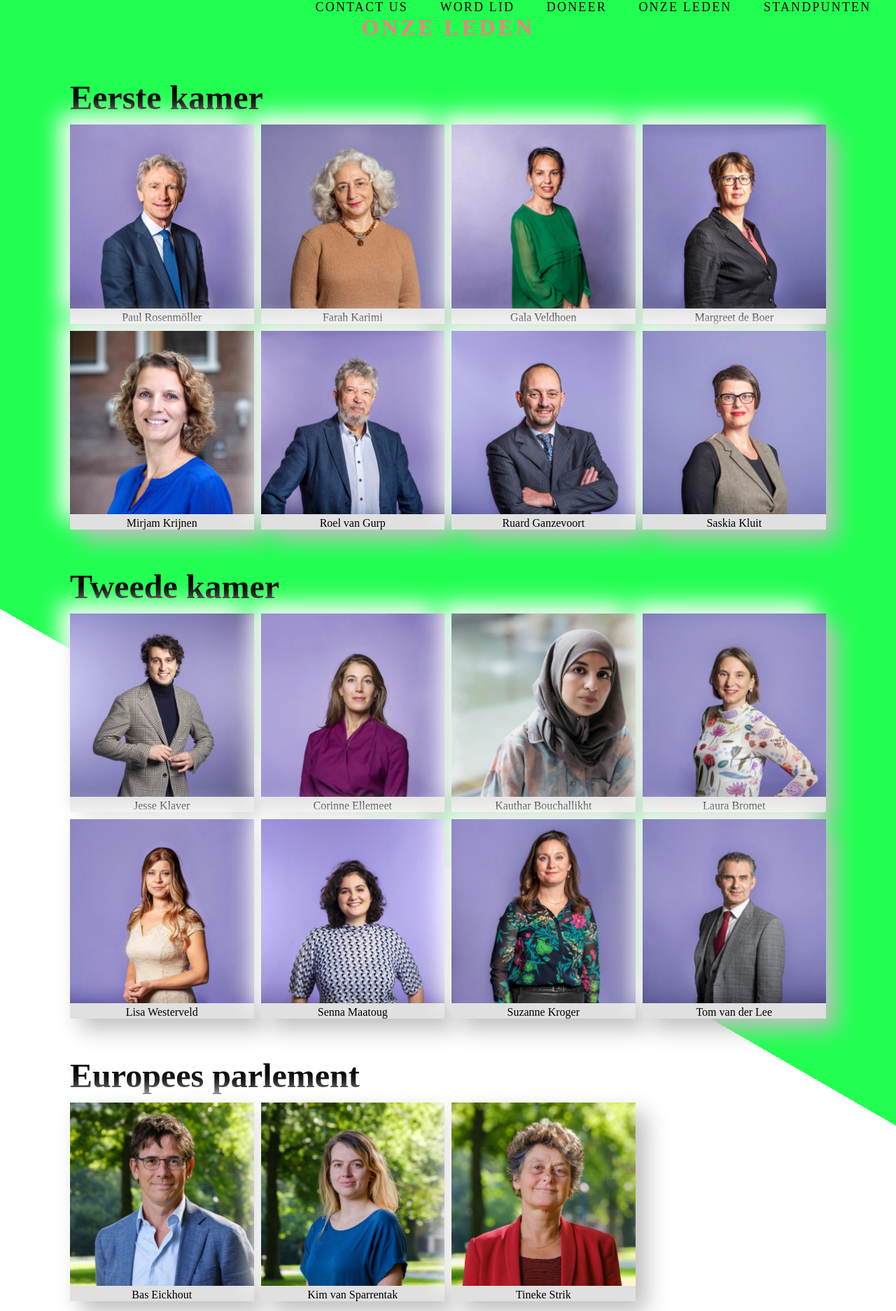
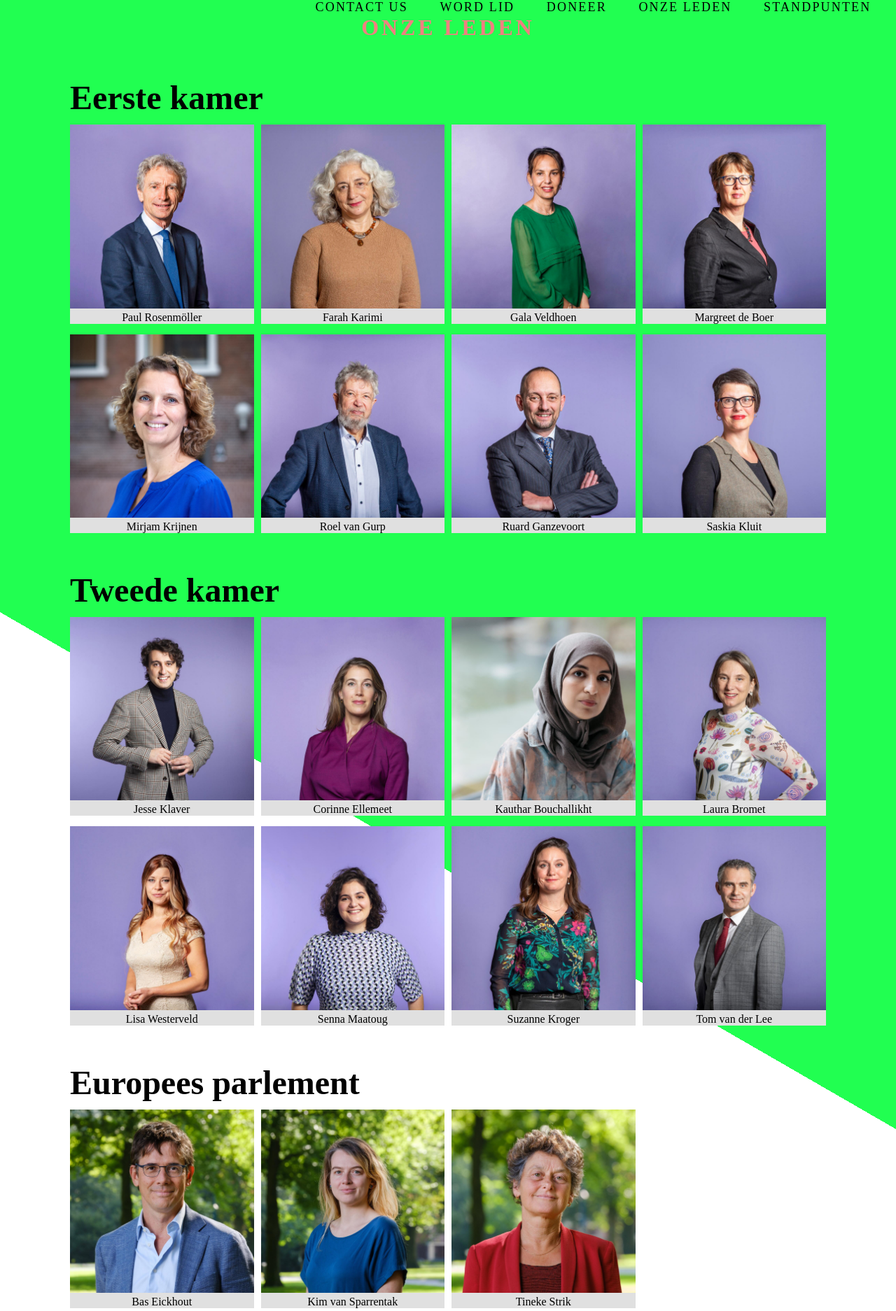
Before and after one commit to JustAGoofBall/summa-project-2, a PHP site: page /leden.php in a window 1280 px wide. Shown: the part 47-1921 px from the top of the page at 70% size. Run offline with PHP 8.4, Linux system fonts and the light colour scheme; some libraries are stand-ins or nearby versions.

Commit message:
leden update

```diff
--- a/Web project/CSS/leden.css
+++ b/Web project/CSS/leden.css
@@ -10,7 +10,7 @@ main {
     grid-template-columns: repeat(4, 1fr);
     grid-template-rows: repeat(auto);
     grid-column-gap: 10px;
-    grid-row-gap: 10px;
+    grid-row-gap: 15px;
     margin-top: 1%;
 }
 
@@ -20,3 +20,13 @@ h4 {
     font-size: 300%;
     margin-top: 5%;
 }
+
+.leden-card {
+    text-align: center;
+    background: #e0e0e0;
+
+}
+
+.leden-card img {
+    width: 100%;
+}
--- a/Web project/leden.php
+++ b/Web project/leden.php
@@ -29,92 +29,92 @@
         <h1>ONZE LEDEN</h1>
         <h2>Eerste kamer</h2>
         <div class="eerstekamer-leden">
-            <div class="card">
+            <div class="leden-card">
                 <img src="ledenfoto's/Eerstekamer/Paul_Rosenmöller_portret_.jpg" alt="">
                 <p>Paul Rosenmöller</p>
             </div>
-            <div class="card">
+            <div class="leden-card">
                 <img src="ledenfoto's/Eerstekamer/Farah_Karimi.jpg" alt="">
                 <p>Farah Karimi</p>
             </div>
-            <div class="card">
+            <div class="leden-card">
                 <img src="ledenfoto's/Eerstekamer/Gala_Veldhoen_Eerste_Kamer.jpg" alt="">
                 <p>Gala Veldhoen</p>
             </div>
-            <div class="card">
+            <div class="leden-card">
                 <img src="ledenfoto's/Eerstekamer/Margreet_de_Boer.jpg" alt="">
                 <p>Margreet de Boer</p>
             </div>
-            <div class="card">
+            <div class="leden-card">
                 <img src="ledenfoto's/Eerstekamer/Mirjam_Krijnen.jpeg" alt="">
                 <p>Mirjam Krijnen</p>
             </div>
-            <div class="card">
+            <div class="leden-card">
                 <img src="ledenfoto's/Eerstekamer/Roel_van_Gurp.jpg" alt="">
                 <p>Roel van Gurp</p>
             </div>
-            <div class="card">
+            <div class="leden-card">
                 <img src="ledenfoto's/Eerstekamer/Ruard_Ganzevoort.jpg" alt="">
                 <p>Ruard Ganzevoort</p>
             </div>
-            <div class="card">
+            <div class="leden-card">
                 <img src="ledenfoto's/Eerstekamer/Saskia_Kluit.jpg" alt="">
                 <p>Saskia Kluit</p>
             </div>
         </div>
         <h3>Tweede kamer</h3>
         <div class="tweedekamer-leden">
-            <div class="card">
+            <div class="leden-card">
                 <img src="ledenfoto's/Tweedekamer/Jesse_Klaver_portret.jpg" alt="">
                 <p>Jesse Klaver</p>
             </div>
 
-            <div class="card">
+            <div class="leden-card">
                 <img src="ledenfoto's/Tweedekamer/Corinne_Ellemeet_portret.jpg" alt="">
                 <p>Corinne Ellemeet</p>
             </div>
 
-            <div class="card">
+            <div class="leden-card">
                 <img src="ledenfoto's/Tweedekamer/Kauthar_Lotte_Dale.jpg" alt="">
                 <p>Kauthar Bouchallikht</p>
             </div>
 
-            <div class="card">
+            <div class="leden-card">
                 <img src="ledenfoto's/Tweedekamer/Laura_Bromet.jpg" alt="">
                 <p>Laura Bromet</p>
             </div>
 
-            <div class="card">
+            <div class="leden-card">
                 <img src="ledenfoto's/Tweedekamer/Lisa_Westerveld_portret.jpg" alt="">
                 <p>Lisa Westerveld</p>
             </div>
 
-            <div class="card">
+            <div class="leden-card">
                 <img src="ledenfoto's/Tweedekamer/Senna_Maatoug_Portret.jpg" alt="">
                 <p>Senna Maatoug</p>
             </div>
 
-            <div class="card">
+            <div class="leden-card">
                 <img src="ledenfoto's/Tweedekamer/Suzanne_Kroger_portret.jpg" alt="">
                 <p>Suzanne Kroger</p>
             </div>
 
-            <div class="card">
+            <div class="leden-card">
                 <img src="ledenfoto's/Tweedekamer/Tom_van_der_Lee.jpg" alt="">
                 <p>Tom van der Lee</p>
             </div>
         </div>
         <h4>Europees parlement</h4>
         <div class="Europees-parlement">
-            <div class="card">
+            <div class="leden-card">
                 <img src="ledenfoto's/Europees-parlement/Bas_Eickhout.jpg" alt="">
                 <p>Bas Eickhout</p>
             </div>
-            <div class="card">
+            <div class="leden-card">
                 <img src="ledenfoto's/Europees-parlement/Kim_van_Sparrentak.jpg" alt="">
                 <p>Kim van Sparrentak</p>
             </div>
-            <div class="card">
+            <div class="leden-card">
                 <img src="ledenfoto's/Europees-parlement/Tineke_Strik.jpg" alt="">
                 <p>Tineke Strik</p>
             </div>
```
